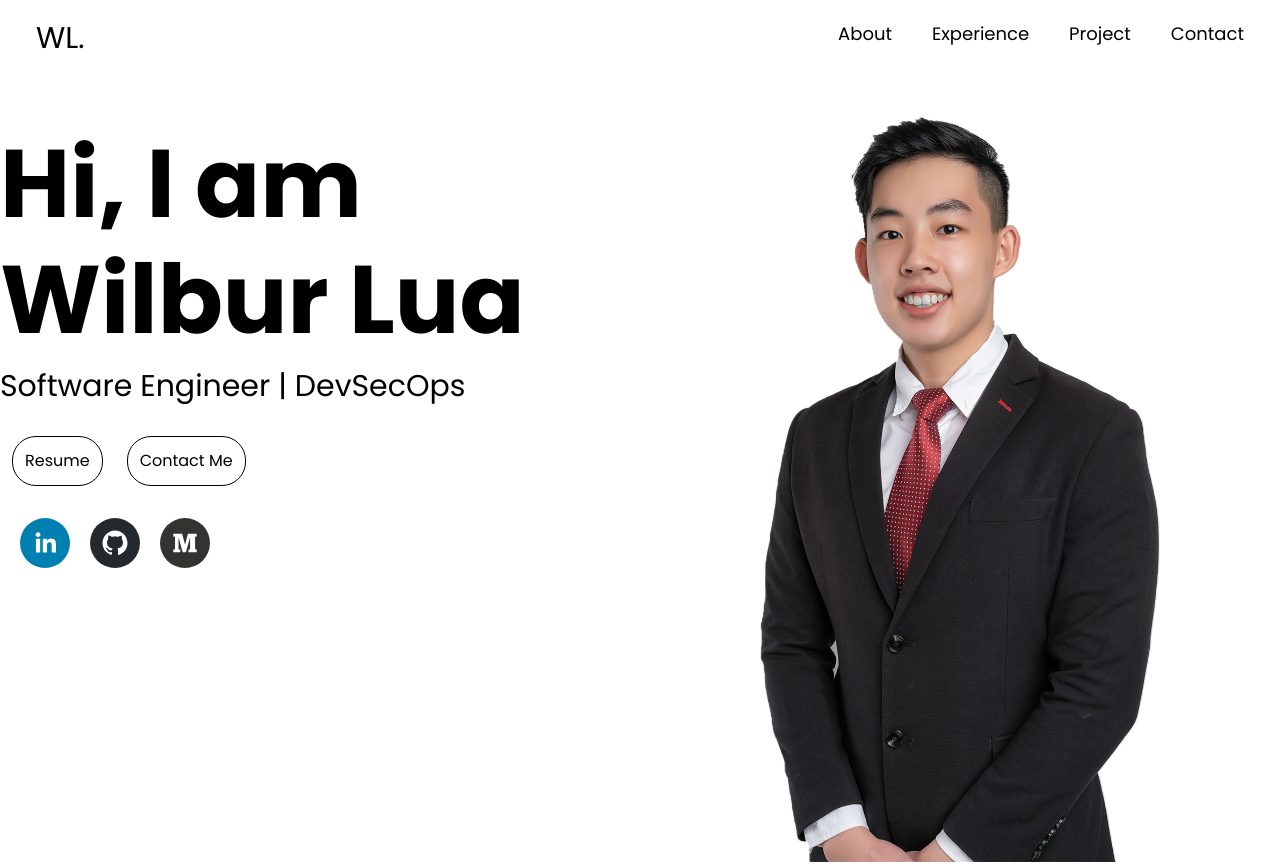
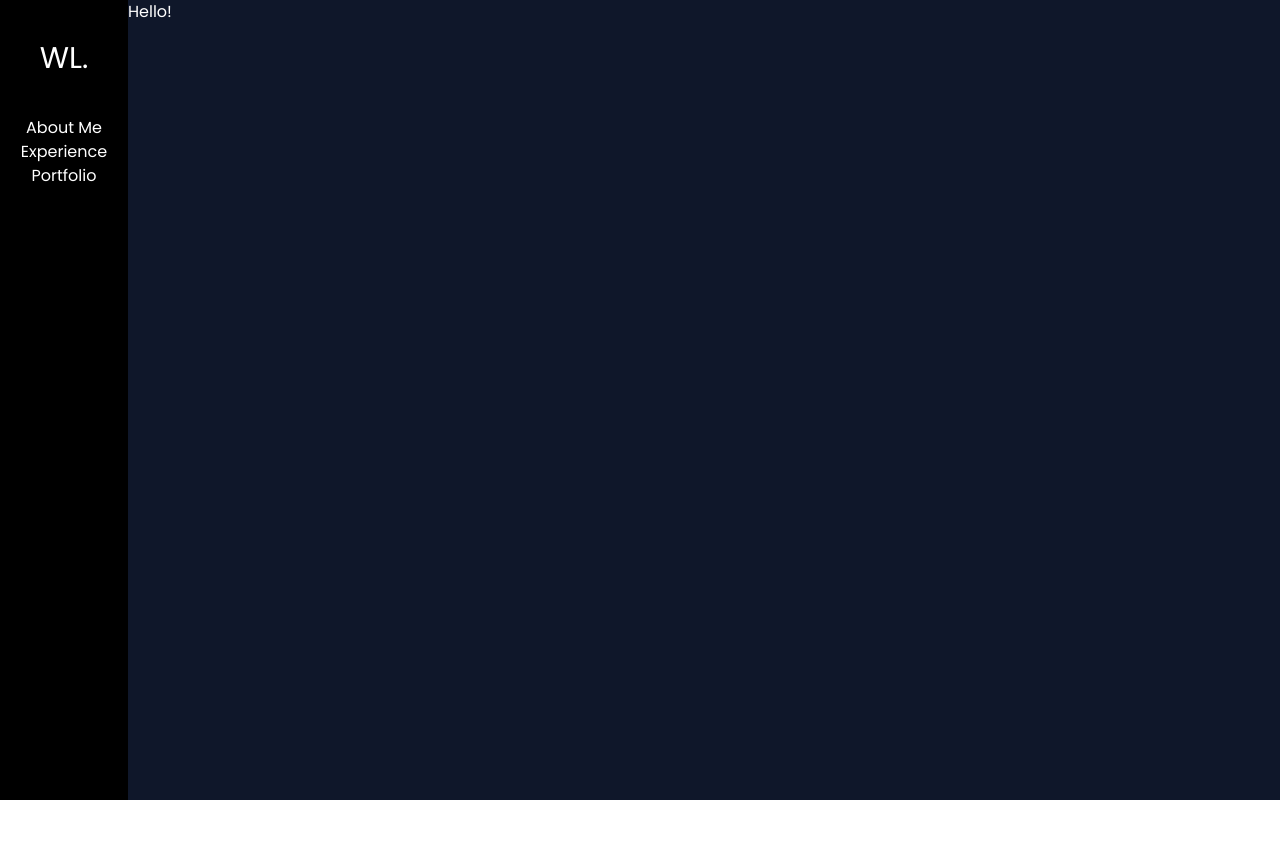
Before and after one commit to wilburlua910/Website, a Next.js app: page / in a window 1280 px wide. Shown: the top 864 px of the page. After the commit the page ends 800 px from the top, so only its background shows below. Built offline with nearby package versions, Linux system fonts and the light colour scheme.

Commit message:
Revamp site with new design theme from Figma

```diff
--- a/app/components/Hero.tsx
+++ b/app/components/Hero.tsx
@@ -5,7 +5,7 @@ import CustomIcons from "./CustomIcons";
 
 const Hero = () => {
   return (
-    <div className="container mx-auto mt-10 flex">
+    <div className="container mx-auto flex">
       <div className="container">
         <p className="text-8xl font-bold mt-5">Hi, I am</p>
         <p className="text-8xl font-bold mt-5">Wilbur Lua</p>
--- a/app/components/NavBar.tsx
+++ b/app/components/NavBar.tsx
@@ -2,29 +2,13 @@ import React from "react";
 
 const NavBar = () => {
   return (
-    <div className="container mx-auto px-4 flex">
-      <div className="container m-5">
-        <p className="text-3xl">WL.</p>
-      </div>
-
-      <div className="container flex justify-end">
-        <ul>
-          <li className="inline-block m-5">
-            <p className="font-light text-lg">About</p>
-          </li>
-          <li className="inline-block m-5">
-            <p className="font-light text-lg">Experience</p>
-          </li>
-
-          <li className="inline-block m-5">
-            <p className="font-light text-lg">Project</p>
-          </li>
-
-          <li className="inline-block m-5">
-            <p className="font-light text-lg">Contact</p>
-          </li>
-        </ul>
-      </div>
+    <div className="w-24 h-full bg-black">
+      <ul className="text-slate-50">
+        <li> WL.</li>
+        <li>About Me </li>
+        <li>Experience</li>
+        <li>Portfolio</li>
+      </ul>
     </div>
   );
 };
--- a/app/page.tsx
+++ b/app/page.tsx
@@ -4,21 +4,36 @@ import Hero from "./components/Hero";
 import { Poppins } from "next/font/google";
 import NewSectionText from "./components/NewSectionText";
 import CustomIcons from "./components/CustomIcons";
-import About from "./about";
+import About from "./About";
+
 import Experience from "./Experience";
 const Home = () => {
   return (
-    <div>
-      <NavBar></NavBar>
-      <Hero></Hero>
+    <div className="flex flex-row" id="SideNavBarMenu">
+      <div className="w-32 h-screen bg-black">
+        <ul>
+          <li className="flex justify-center text-white pt-10 pb-10">
+            <h2 className="text-3xl">WL.</h2>
+          </li>
+          <li className="flex justify-center text-white">About Me</li>
+          <li className="flex justify-center text-white">Experience</li>
+          <li className="flex justify-center text-white">Portfolio</li>
+        </ul>
 
+        {/* <Hero></Hero>
       <NewSectionText text={"About Me"}></NewSectionText>
       <About></About>
 
       <NewSectionText text={"Check out my Experiences!"}></NewSectionText>
-      <Experience />
 
+      <Experience /> */}
+      </div>
 
+      {/*Using flex-1 to allow my div */}
+
+      <div className="flex-1 bg-slate-900" id="HomePage">
+        <h1 className="text-white">Hello!</h1>
+      </div>
     </div>
   );
 };
--- a/tailwind.config.ts
+++ b/tailwind.config.ts
@@ -1,20 +1,14 @@
-import type { Config } from 'tailwindcss'
+import type { Config } from "tailwindcss";
 
 const config: Config = {
   content: [
-    './pages/**/*.{js,ts,jsx,tsx,mdx}',
-    './components/**/*.{js,ts,jsx,tsx,mdx}',
-    './app/**/*.{js,ts,jsx,tsx,mdx}',
+    "./pages/**/*.{js,ts,jsx,tsx,mdx}",
+    "./components/**/*.{js,ts,jsx,tsx,mdx}",
+    "./app/**/*.{js,ts,jsx,tsx,mdx}",
   ],
   theme: {
-    extend: {
-      backgroundImage: {
-        'gradient-radial': 'radial-gradient(var(--tw-gradient-stops))',
-        'gradient-conic':
-          'conic-gradient(from 180deg at 50% 50%, var(--tw-gradient-stops))',
-      },
-    },
+    extend: {},
   },
   plugins: [],
-}
-export default config
+};
+export default config;
```
